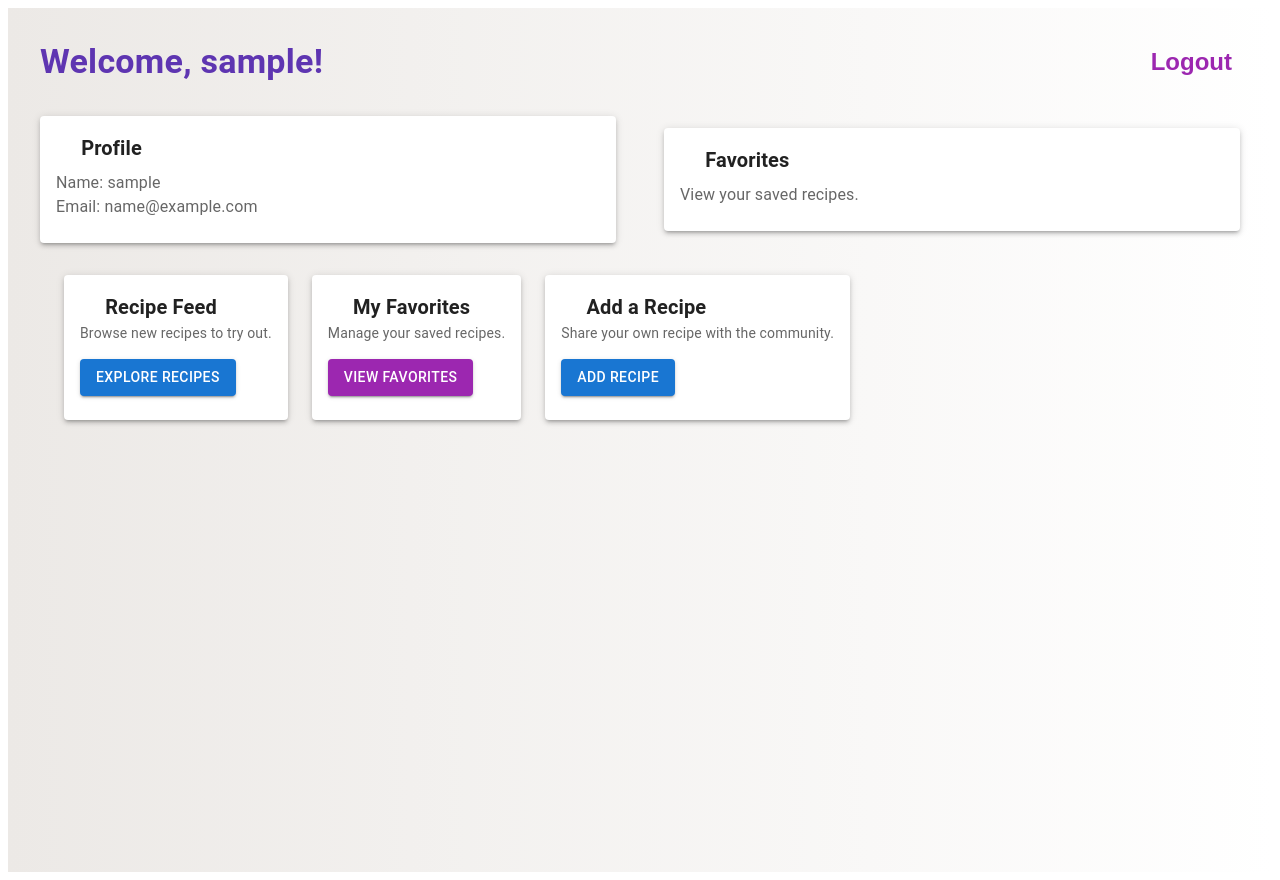
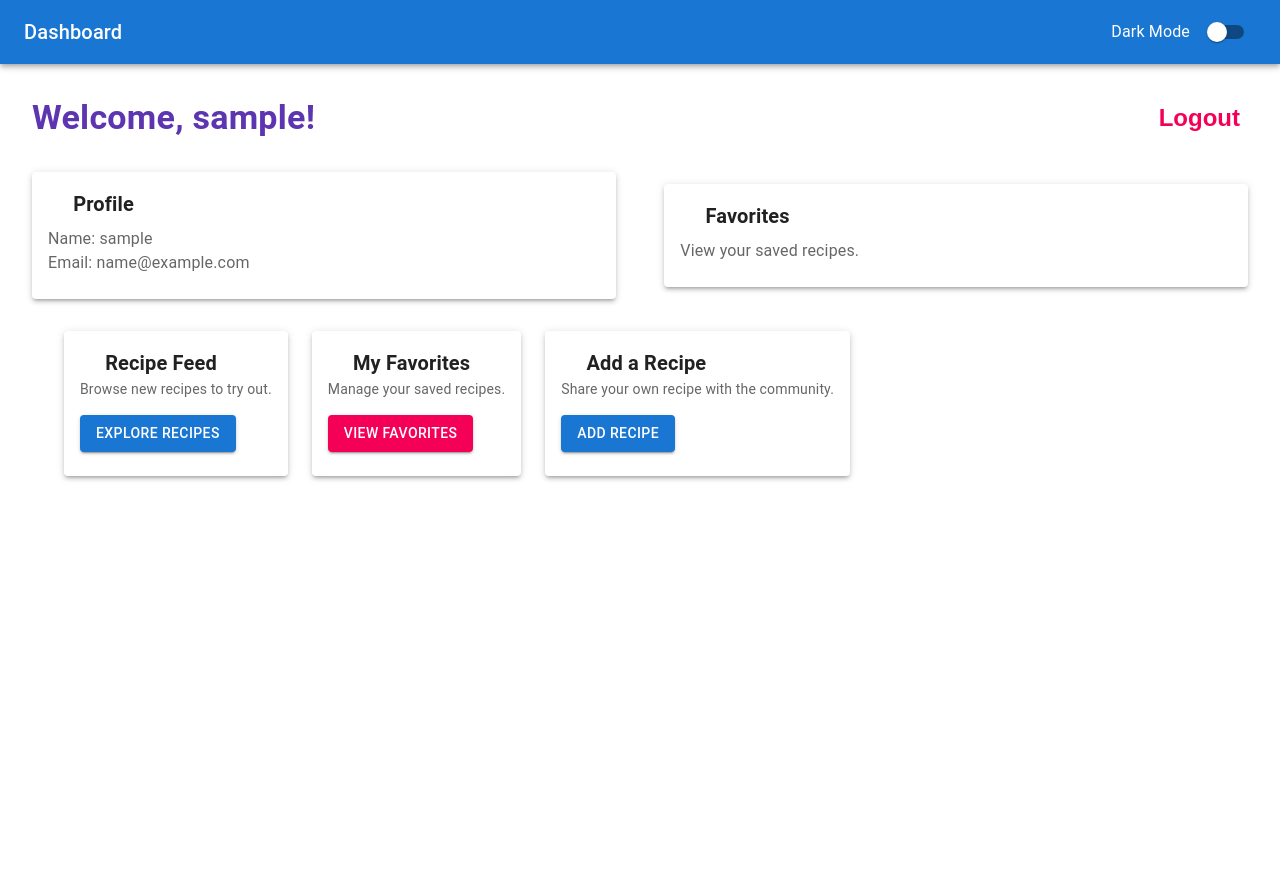
Before and after one commit to SandulRusara/recipe-app-new, a React (Vite) app: page / in a window 1280 px wide. Built offline with nearby package versions, Linux system fonts and the light colour scheme; sample sign-in values are in the browser's storage; some icons are missing.

Commit message:
update dashbord

```diff
--- a/package.json
+++ b/package.json
@@ -14,6 +14,7 @@
     "@emotion/styled": "^11.14.0",
     "@mui/icons-material": "^7.0.1",
     "@mui/material": "^7.0.1",
+    "@mui/system": "^7.0.1",
     "@reduxjs/toolkit": "^2.6.1",
     "react": "^19.0.0",
     "react-dom": "^19.0.0",
--- a/src/App.tsx
+++ b/src/App.tsx
@@ -1,22 +1,61 @@
-
+import React, { useState, useEffect } from 'react';
 import { Routes, Route, Navigate } from 'react-router-dom';
-
+import { ThemeProvider, createTheme, CssBaseline, Switch, Box, AppBar, Toolbar, Typography } from '@mui/material';
 import SignupPage from './pages/SignupPage';
-
 import { useSelector } from 'react-redux';
 import { RootState } from './redux/store';
-import Dashboard from './pages/ Dashboard.tsx';
+import Dashboard from './pages/ Dashboard';
 import LoginPage from "./pages/ LoginPage.tsx";
 
+
 const App = () => {
+    const [darkMode, setDarkMode] = useState(false); // State for theme toggle
     const isAuthenticated = useSelector((state: RootState) => state.auth.isAuthenticated);
 
+    // Create theme with light and dark modes
+    const theme = createTheme({
+        palette: {
+            mode: darkMode ? 'dark' : 'light',
+            primary: {
+                main: darkMode ? '#90caf9' : '#1976d2', // Light Blue for dark mode
+            },
+            secondary: {
+                main: darkMode ? '#f48fb1' : '#f50057', // Pink for dark mode
+            },
+        },
+    });
+
+    // Toggle the theme
+    const handleThemeToggle = () => {
+        setDarkMode((prevMode) => !prevMode);
+    };
+
+    // Ensure that the app waits for the authentication state before rendering
+    if (isAuthenticated === undefined) {
+        // Optionally, show a loading spinner or any fallback UI here
+        return <div>Loading...</div>;
+    }
+
     return (
-        <Routes>
-            <Route path="/" element={isAuthenticated ? <Dashboard /> : <Navigate to="/login" />} />
-            <Route path="/login" element={<LoginPage />} />
-            <Route path="/signup" element={<SignupPage />} />
-        </Routes>
+        <ThemeProvider theme={theme}>
+            <CssBaseline />
+            <AppBar position="static" color="primary">
+                <Toolbar>
+                    <Typography variant="h6" sx={{ flexGrow: 1 }}>
+                        Dashboard
+                    </Typography>
+                    <Box display="flex" alignItems="center">
+                        <Typography variant="body1" sx={{ marginRight: 1 }}>Dark Mode</Typography>
+                        <Switch checked={darkMode} onChange={handleThemeToggle} />
+                    </Box>
+                </Toolbar>
+            </AppBar>
+            <Routes>
+                <Route path="/" element={isAuthenticated ? <Dashboard /> : <Navigate to="/login" />} />
+                <Route path="/login" element={<LoginPage />} />
+                <Route path="/signup" element={<SignupPage />} />
+            </Routes>
+        </ThemeProvider>
     );
 };
 
--- a/src/pages/ Dashboard.tsx
+++ b/src/pages/ Dashboard.tsx
@@ -14,7 +14,6 @@ const Dashboard = () => {
         <Box
             sx={{
                 minHeight: '100vh',
-                background: 'linear-gradient(to right, #ece9e6, #ffffff)',
                 p: 4,
             }}
         >
```
Also changed, not shown: 1 other file (tests, documents, lock files or other folders).
